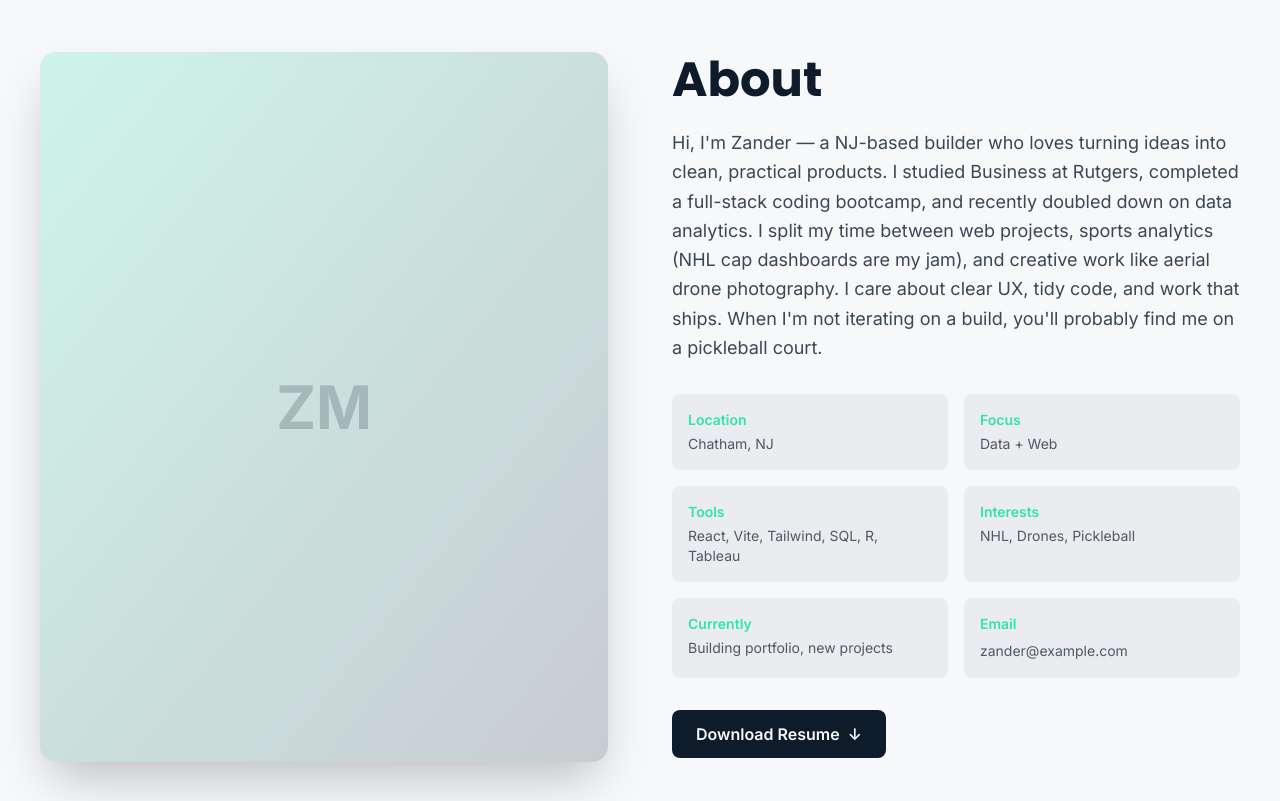
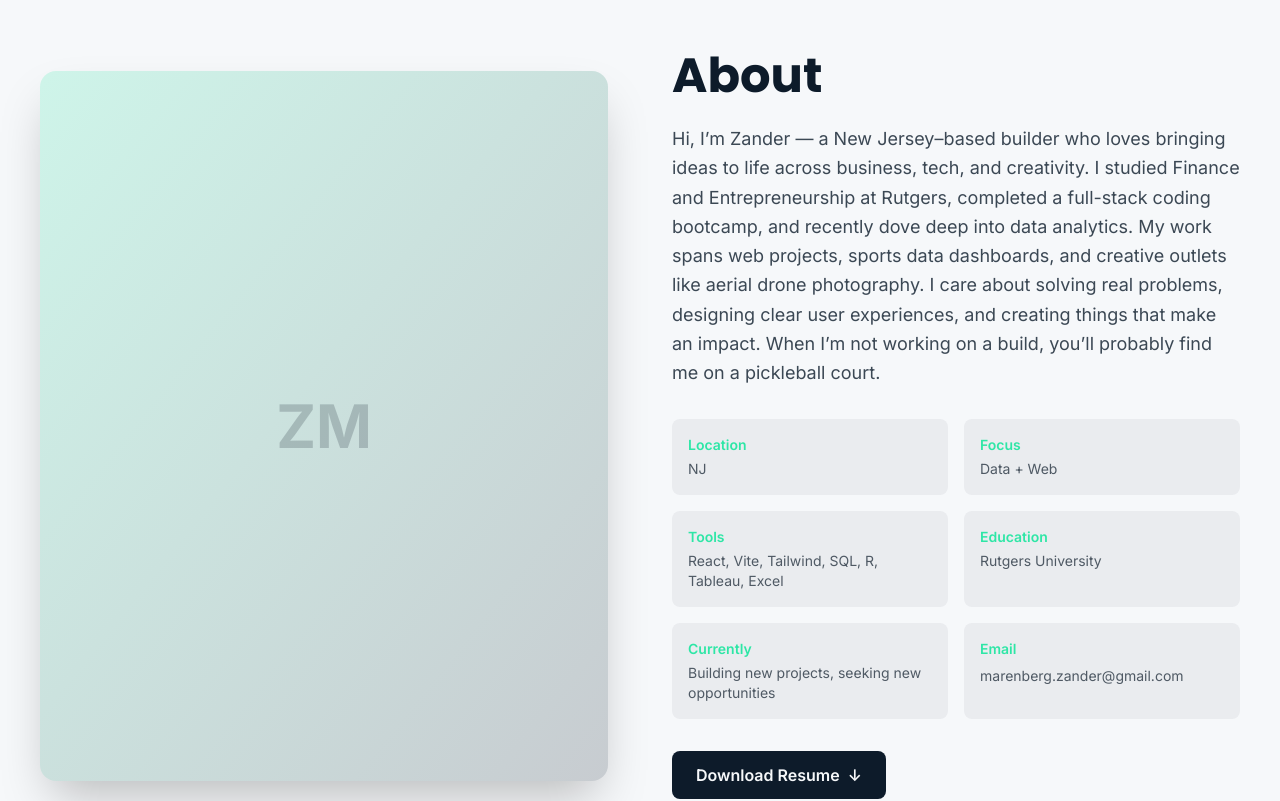
Before and after one commit to Zander-M75/Personal-Website, a React (Vite) app: page / in a window 1280 px wide. Shown: the part 860-1661 px from the top of the page. Built offline with nearby package versions, Linux system fonts and the light colour scheme.

Commit message:
copy touch ups to about me and hero

```diff
--- a/src/components/About.jsx
+++ b/src/components/About.jsx
@@ -4,12 +4,12 @@ import { useRef } from 'react';
 import { ScrollingTicker } from './ScrollingTicker';
 
 const quickFacts = [
-  { label: 'Location', value: 'Chatham, NJ' },
+  { label: 'Location', value: 'NJ' },
   { label: 'Focus', value: 'Data + Web' },
-  { label: 'Tools', value: 'React, Vite, Tailwind, SQL, R, Tableau' },
-  { label: 'Interests', value: 'NHL, Drones, Pickleball' },
-  { label: 'Currently', value: 'Building portfolio, new projects' },
-  { label: 'Email', value: 'zander@example.com', link: 'mailto:zander@example.com' },
+  { label: 'Tools', value: 'React, Vite, Tailwind, SQL, R, Tableau, Excel' },
+  { label: 'Education', value: 'Rutgers University' },
+  { label: 'Currently', value: 'Building new projects, seeking new opportunities' },
+  { label: 'Email', value: 'marenberg.zander@gmail.com', link: 'mailto:marenberg.zander@gmail.com' },
 ];
 
 const talkToMeAbout = [
@@ -85,14 +85,7 @@ export const About = () => {
                 About
               </h2>
               <p className="text-lg leading-relaxed text-navy/80 dark:text-offwhite/80">
-                Hi, I'm Zander — a NJ-based builder who loves turning ideas into
-                clean, practical products. I studied Business at Rutgers, completed
-                a full-stack coding bootcamp, and recently doubled down on data
-                analytics. I split my time between web projects, sports analytics
-                (NHL cap dashboards are my jam), and creative work like aerial drone
-                photography. I care about clear UX, tidy code, and work that ships.
-                When I'm not iterating on a build, you'll probably find me on a
-                pickleball court.
+              Hi, I’m Zander — a New Jersey–based builder who loves bringing ideas to life across business, tech, and creativity. I studied Finance and Entrepreneurship at Rutgers, completed a full-stack coding bootcamp, and recently dove deep into data analytics. My work spans web projects, sports data dashboards, and creative outlets like aerial drone photography. I care about solving real problems, designing clear user experiences, and creating things that make an impact. When I’m not working on a build, you’ll probably find me on a pickleball court.
               </p>
             </motion.div>
 
@@ -134,7 +127,7 @@ export const About = () => {
               transition={{ duration: 0.6, delay: 0.5 }}
             >
               <a
-                href="/resume.pdf"
+                href="/Zander-Marenberg-Resume-2025.pdf"
                 download
                 className="inline-flex items-center gap-2 px-6 py-3 bg-navy dark:bg-offwhite text-offwhite dark:text-navy font-semibold rounded-lg hover:opacity-90 transition-all"
               >
--- a/src/components/Hero.jsx
+++ b/src/components/Hero.jsx
@@ -56,7 +56,7 @@ export const Hero = () => {
             className="text-4xl md:text-6xl lg:text-7xl font-display font-bold leading-tight mb-6 text-balance"
           >
             Hey, I'm{' '}
-            <span className="text-mint">Zander Marenberg</span> — I build with
+            <span className="text-mint">Zander</span> — I build with
             code, data, and a drone.
           </motion.h1>
 
```
Also changed, not shown: 2 other files (tests, documents, lock files or other folders).
